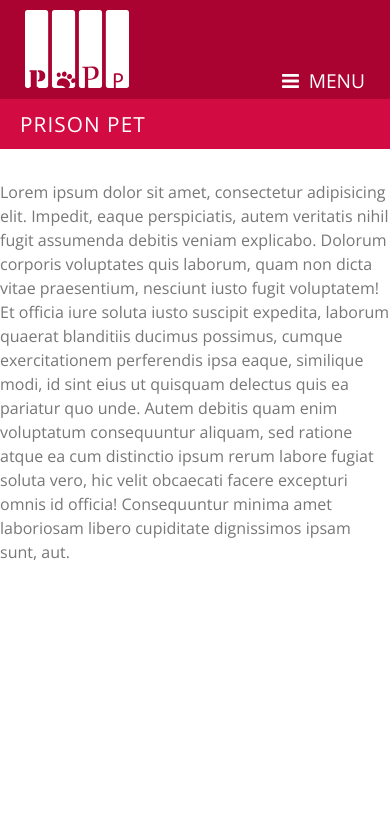
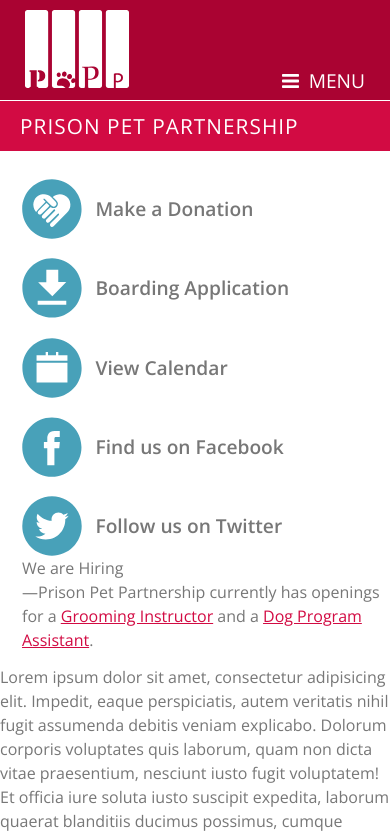
Before and after one commit to kellyvonborstel/prison-pet-responsive, a plain HTML site: page index.html in a window 390 px wide. Shown: the top 836 px of the page. Drawn offline with nearby package versions, Linux system fonts and the light colour scheme.

Commit message:
add sidebar and style links for small screens

```diff
--- a/css/main.css
+++ b/css/main.css
@@ -67,6 +67,14 @@
   line-height: 1.2;
 }
 
+a {
+  color: #d20b43;
+}
+
+a:focus {
+  color: #000;
+}
+
 @media screen and (min-width: 1030px) {
   body {
     font-weight: 300;
@@ -74,6 +82,10 @@
 
   strong {
     font-weight: 400;
+  }
+
+  a:hover {
+    color: #000;
   }
 }
 
@@ -96,7 +108,7 @@
 header {
   background-color: #aa0332;
   height: 100px;
-  margin-bottom: 80px;
+  margin-bottom: 60px;
 }
 
 .logo-icon {
@@ -112,7 +124,17 @@
   display: none;
 }
 
+.nav-menu-open {
+  float: right;
+  margin-top: 67px;
+  margin-right: 25px;
+  text-transform: uppercase;
+  color: #fff;
+  font-size: 1.2em;
+}
+
 h1 {
+  clear: both;
   position: relative;
   top: 5px;
   width: 100%;
@@ -153,6 +175,12 @@
     height: 200px;
     background: url(../images/header-service-dogs.jpg) no-repeat left;
     background-size: cover;
+  }
+
+  .nav-menu-open {
+    display: none;
+    padding: 0;
+    width: 0;
   }
 
   h1 {
@@ -254,15 +282,6 @@
   color: #fff;
 }
 
-.nav-menu-open {
-  float: right;
-  margin-top: 67px;
-  margin-right: 25px;
-  text-transform: uppercase;
-  color: #fff;
-  font-size: 1.2em;
-}
-
 .nav-menu-close {
   display: block;
   padding: 13px 24px;
@@ -310,11 +329,10 @@
     background-color: #aa0332;
   }
 
-  a.nav-links:focus {
-    /*background-color: #aa0332;*/
-  }
+/*  a.nav-links:focus {
+    background-color: #aa0332;
+  }*/
 
-  .nav-menu-open,
   .nav-menu-close {
     display: none;
     padding: 0;
@@ -353,3 +371,62 @@
     padding: .6em 1.1em;
   }
 }
+
+/*-------------------------------------*/
+/* SIDEBAR */
+
+.sidebar {
+  float: left;
+  margin-left: 22px;
+}
+
+/*-------------------------------------*/
+/* SIDEBAR - LINKS */
+
+.sidebar-link {
+  margin-top: 1em;
+  text-decoration: none;
+  display: block;
+  color: #777;
+  font-size: 1.2em;
+  font-weight: 600;
+  line-height: 60px;
+}
+
+.sidebar-img {
+  float: left;
+  width: 60px;
+  margin-right: .7em;
+}
+
+.download {
+  display: none;
+}
+
+/*-------------------------------------*/
+/* SIDEBAR - HIRING */
+
+.sidebar {
+  float: left;
+  margin-left: 22px;
+}
+
+.sidebar-link {
+  margin-top: 1em;
+  text-decoration: none;
+  display: block;
+  color: #777;
+  font-size: 1.2em;
+  font-weight: 600;
+  line-height: 60px;
+}
+
+.sidebar-img {
+  float: left;
+  width: 60px;
+  margin-right: .7em;
+}
+
+.download {
+  display: none;
+}
--- a/index.html
+++ b/index.html
@@ -32,6 +32,21 @@
       </ul>
     </nav>
     <div class="content-wrapper">
+    <section class="sidebar">
+      <aside class="sidebar-links">
+        <a class="sidebar-link js-donate-home" href="html/donate.html"><img class="sidebar-img donate js-donate-home" src="images/donate-blue.svg" alt="Make a Donation">Make a <strong>Donation</strong></a>
+        <a class="sidebar-link js-boarding-home" href="pdf/boarding-app.pdf" target="_blank"><img class="sidebar-img boarding js-boarding-home" src="images/boarding-blue.svg" alt="Download Boarding Application"><span class="download">Download<br></span><strong>Boarding Application</strong></a>
+        <a class="sidebar-link js-calendar-home" href="html/calendar.html"><img class="sidebar-img calendar js-calendar-home" src="images/calendar-blue.svg" alt="View Calendar">View <strong>Calendar</strong></a>
+        <a class="sidebar-link js-facebook-home" href="https://www.facebook.com/pages/Prison-Pet-Partnership/51754541454" target="_blank"><img class="sidebar-img facebook js-facebook-home" src="images/facebook-blue.svg" alt="Find us on Facebook">Find us on <strong>Facebook</strong></a>
+        <a class="sidebar-link js-twitter-home" href="https://twitter.com/prisonpetwa" target="_blank"><img class="sidebar-img twitter js-twitter-home" src="images/twitter-blue.svg" alt="Follow us on Twitter">Follow us on <strong>Twitter</strong></a>
+      </aside>
+      <div class="hiring-wrapper">
+        <aside class="hiring">
+          <h3>We are Hiring</h3>
+          <p><span>—</span>Prison Pet Partnership currently has openings for a <a href="pdf/grooming-instructor.pdf" target="_blank">Grooming Instructor</a> and a <a href="pdf/dog-program-assistant.pdf" target="_blank">Dog Program Assistant</a>.</p>
+        </aside>
+      </div>
+    </section>
       <section class="main-content">
         <p>Lorem ipsum dolor sit amet, consectetur adipisicing elit. Impedit, eaque perspiciatis, autem veritatis nihil fugit assumenda debitis veniam explicabo. Dolorum corporis voluptates quis laborum, quam non dicta vitae praesentium, nesciunt iusto fugit voluptatem! Et officia iure soluta iusto suscipit expedita, laborum quaerat blanditiis ducimus possimus, cumque exercitationem perferendis ipsa eaque, similique modi, id sint eius ut quisquam delectus quis ea pariatur quo unde. Autem debitis quam enim voluptatum consequuntur aliquam, sed ratione atque ea cum distinctio ipsum rerum labore fugiat soluta vero, hic velit obcaecati facere excepturi omnis id officia! Consequuntur minima amet laboriosam libero cupiditate dignissimos ipsam sunt, aut.</p>
       </section>
--- a/src/main.js
+++ b/src/main.js
@@ -19,7 +19,8 @@
     $('.nav-menu-open').disabled = false;
   });
 
-  // added click handlers to prevent images from disappearing on ios
+  // added click handlers to prevent images from disappearing on ios;
+  // '-home' included because path is different for index.html
 
   $('.js-donate-home').on({
     mouseenter: function() {
```
